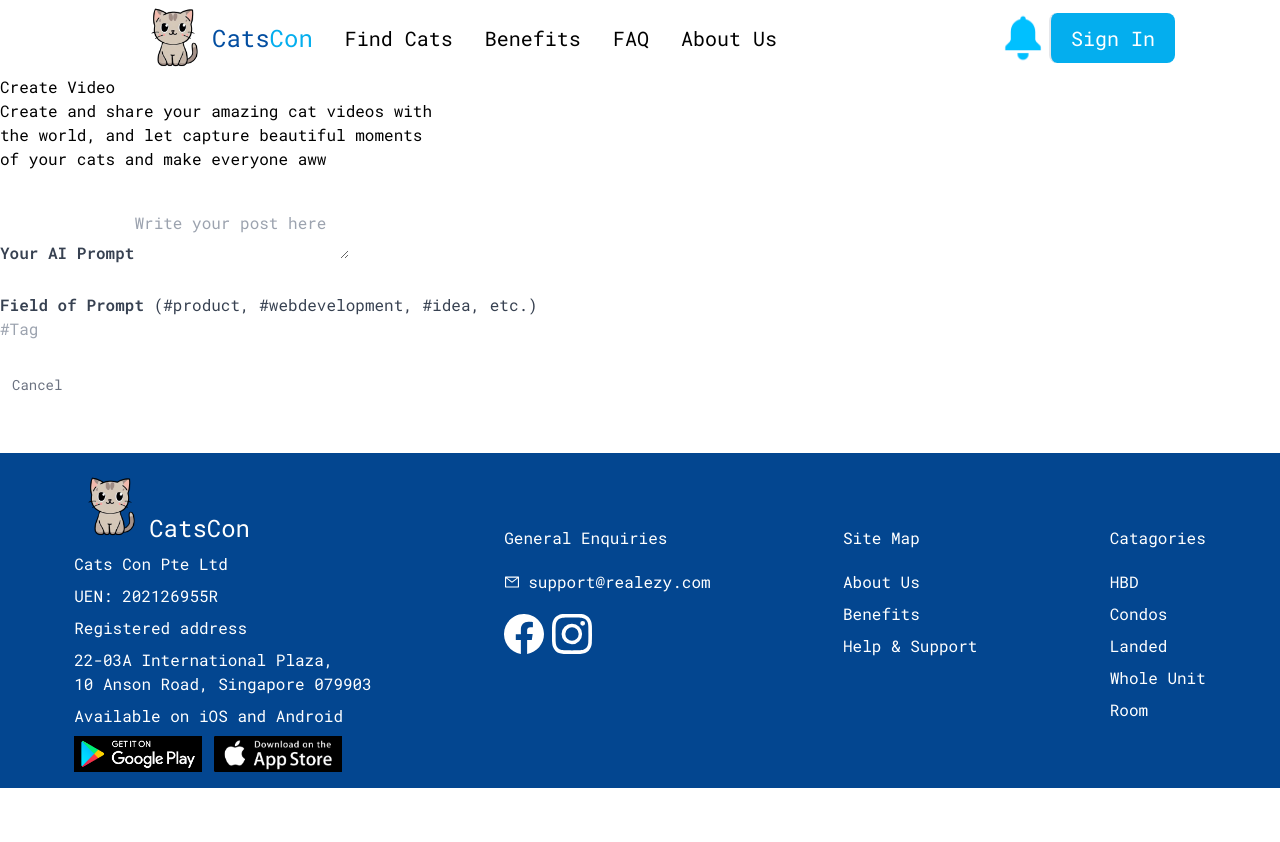
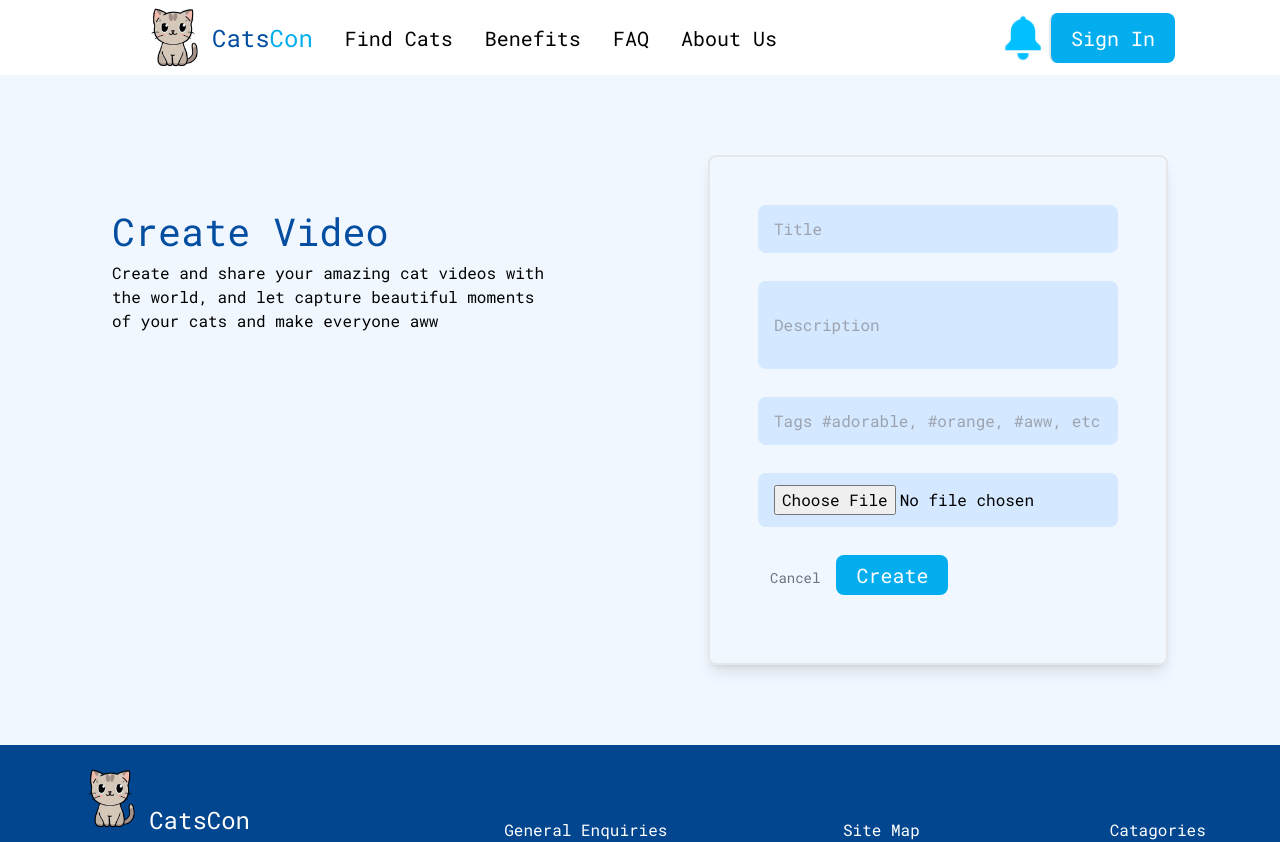
Before and after one commit to NullPointError07/CatsCon, a Next.js app: page /create-video in a window 1280 px wide. Shown: the top 842 px of the page. Before the commit the page ends 800 px from the top, so only its background shows below. Built offline with nearby package versions, Linux system fonts and the light colour scheme; no server answers.

Commit message:
created video model

```diff
--- /dev/null
+++ b/app/api/video/new/route.js
@@ -0,0 +1,17 @@
+import { connectMongoDB } from "@/lib/mongodb";
+import Video from "@/models/video";
+
+export const POST = async (req) => {
+  const { userId, title, description, tag } = await req.json();
+
+  try {
+    await connectMongoDB();
+    const newVideo = new Video({ creator: userId, title, description, tag });
+
+    await newVideo.save();
+
+    return new Response(JSON.stringify(newVideo), { status: 201 });
+  } catch (error) {
+    return new Response("Failed to create", { status: 500 });
+  }
+};
--- a/app/create-video/page.js
+++ b/app/create-video/page.js
@@ -1,18 +1,44 @@
 "use client";
 
-import { useState } from "react";
+import Form from "@/components/Form";
 import { useSession } from "next-auth/react";
 import { useRouter } from "next/navigation";
-import Form from "@/components/Form";
+import { useState } from "react";
 
 const CreateVideo = () => {
+  const router = useRouter();
+  const { data: session } = useSession();
+
   const [submitting, setSubmitting] = useState(false);
   const [post, setPost] = useState({
-    prompt: "",
+    title: "",
+    description: "",
     tag: "",
   });
 
-  const createVideo = async (e) => {};
+  const createVideo = async (e) => {
+    e.preventDefault();
+
+    setSubmitting(true);
+
+    try {
+      const response = await fetch("/api/video/new", {
+        method: "POST",
+        body: JSON.stringify({
+          title: post.title,
+          userId: session?.user.id,
+          description: post.description,
+          tag: post.tag,
+        }),
+      });
+
+      if (response.ok) {
+        router.push("/");
+      }
+    } catch (error) {
+      console.log(error);
+    }
+  };
 
   return (
     <Form
--- a/app/page.js
+++ b/app/page.js
@@ -1,9 +1,8 @@
-import Banner from "@/components/Banner";
 import SearchBar from "@/components/SearchBar";
 
 export default function Home() {
   return (
-    <main className="">
+    <main>
       {/* <Banner /> */} <SearchBar />
     </main>
   );
--- a/app/test/page.js
+++ /dev/null
@@ -1,30 +0,0 @@
-"use client";
-
-import { useEffect, useState } from "react";
-
-const Test = () => {
-  const [datas, setDatas] = useState([]);
-
-  useEffect(() => {
-    async function fetchData() {
-      try {
-        const response = await fetch(
-          "https://35d2-35-184-201-144.ngrok.io/diabetes_prediction"
-        );
-
-        const data = await response.json();
-        console.log(data);
-        setDatas(data);
-        // console.log(data); [testing purpose]
-      } catch (error) {
-        console.error("Error fetching data:", error);
-      }
-    }
-
-    fetchData(); // Call the async function here
-  }, []);
-
-  return <div>Test</div>;
-};
-
-export default Test;
--- a/components/Footer.js
+++ b/components/Footer.js
@@ -5,7 +5,7 @@ import { BsFacebook, BsInstagram } from "react-icons/bs";
 
 const Footer = () => {
   return (
-    <div className="bg-[#034690] text-white flex justify-around items-baseline py-4 px-2 mt-8">
+    <div className="bg-[#034690] text-white flex justify-around items-baseline py-4 px-2 ">
       <div className="space-y-2">
         <div className="flex items-end">
           <Image src="/CatsIcon.png" alt="CatsIcon" width={75} height={25} />
--- a/components/Form.js
+++ b/components/Form.js
@@ -2,64 +2,83 @@ import Link from "next/link";
 
 const Form = ({ type, post, setPost, submitting, handleSubmit }) => {
   return (
-    <section className="w-full max-w-full flex justify-start items-start flex-col">
-      <h1 className="head_text text-left">
+    <section className="bg-[#f1f7ff] w-full max-w-full grid lg:grid-cols-2 md:grid-cols-1 lg:px-16 md:px-10 sm:px-3 py-20  gap-10">
+      <div className="p-12">
+        <h1 className="text-[#034ea1] text-[38.4px]">
           <span className="blue_gradient">{type} Video</span>
         </h1>
-      <p className="desc text-left max-w-md">
-        {type} and share your amazing cat videos with the world, and let capture
-        beautiful moments of your cats and make everyone aww
+        <p className=" lg:text-left  max-w-md">
+          {type} and share your amazing cat videos with the world, and let
+          capture beautiful moments of your cats and make everyone aww
         </p>
+      </div>
 
+      <div className="border-2 p-12 mx-12 shadow-lg rounded-lg">
         <form
           onSubmit={handleSubmit}
-        className="mt-10 w-full max-w-2xl flex flex-col gap-7 glassmorphism"
+          className=" w-full max-w-2xl flex flex-col gap-7 glassmorphism"
         >
           <label>
-          <span className="font-satoshi font-semibold text-base text-gray-700">
-            Your AI Prompt
-          </span>
-
-          <textarea
-            value={post.prompt}
-            onChange={(e) => setPost({ ...post, prompt: e.target.value })}
-            placeholder="Write your post here"
+            <input
+              type="text"
+              placeholder="Title"
+              value={post.title}
+              onChange={(e) => setPost({ ...post, title: e.target.value })}
+              className="bg-[#d4e8ff] rounded-lg block w-full py-3 px-4 focus:outline-none focus:ring-2 focus:ring-blue-500 focus:border-transparent"
               required
-            className="form_textarea "
             />
           </label>
 
           <label>
-          <span className="font-satoshi font-semibold text-base text-gray-700">
-            Field of Prompt{" "}
-            <span className="font-normal">
-              (#product, #webdevelopment, #idea, etc.)
-            </span>
-          </span>
             <input
+              type="text"
+              placeholder="Description"
+              value={post.description}
+              onChange={(e) =>
+                setPost({ ...post, description: e.target.value })
+              }
+              className="bg-[#d4e8ff] rounded-lg  block w-full py-8 px-4 focus:outline-none focus:ring-2 focus:ring-blue-500 focus:border-transparent"
+              required
+            />
+          </label>
+
+          <label>
+            <input
+              type="text"
+              placeholder="Tags #adorable, #orange, #aww, etc."
               value={post.tag}
               onChange={(e) => setPost({ ...post, tag: e.target.value })}
-            type="text"
-            placeholder="#Tag"
+              className="bg-[#d4e8ff] rounded-lg  block w-full py-3 px-4 focus:outline-none focus:ring-2 focus:ring-blue-500 focus:border-transparent"
               required
-            className="form_input"
+            />
+          </label>
+
+          <label>
+            <input
+              type="file"
+              placeholder="Upload Your Video"
+              // value={post.tag}
+              // onChange={(e) => setPost({ ...post, tag: e.target.value })}
+              className="bg-[#d4e8ff] rounded-lg  block w-full py-3 px-4 focus:outline-none focus:ring-2 focus:ring-blue-500 focus:border-transparent"
+              // required
             />
           </label>
 
           <div className="flex-end mx-3 mb-5 gap-4">
-          <Link href="/" className="text-gray-500 text-sm">
+            <Link href="/" className="text-gray-500 text-sm pr-4">
               Cancel
             </Link>
 
             <button
               type="submit"
               disabled={submitting}
-            className="px-5 py-1.5 text-sm bg-primary-orange rounded-full text-white"
+              className="px-5 py-1.5 text-sm btn-primary rounded-full "
             >
               {submitting ? `${type}ing...` : type}
             </button>
           </div>
         </form>
+      </div>
     </section>
   );
 };
--- /dev/null
+++ b/models/video.js
@@ -0,0 +1,25 @@
+import { Schema, model, models } from "mongoose";
+
+const VideoSchema = new Schema({
+  creator: {
+    type: Schema.Types.ObjectId,
+    ref: "User",
+  },
+
+  title: {
+    type: String,
+    required: [true, "title is required"],
+  },
+  description: {
+    type: String,
+    required: [true, "description is required"],
+  },
+  tag: {
+    type: String,
+    required: [true, "tag is required"],
+  },
+});
+
+const Videos = models.Videos || model("Videos", VideoSchema);
+
+export default Videos;
```
Lines whose indentation alone changed are shown as unchanged.
